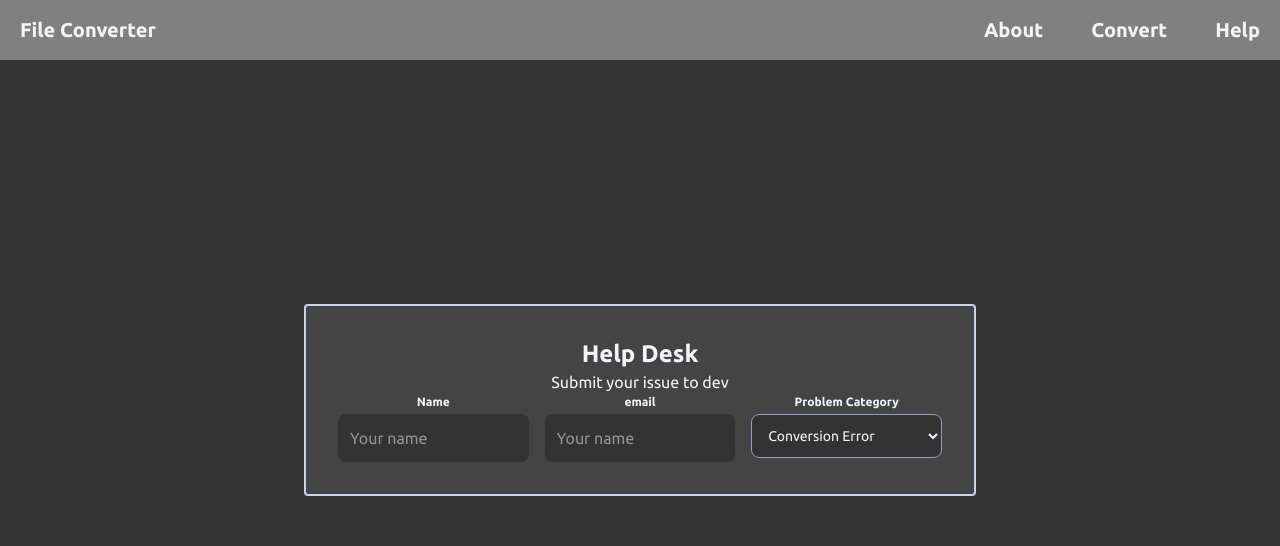
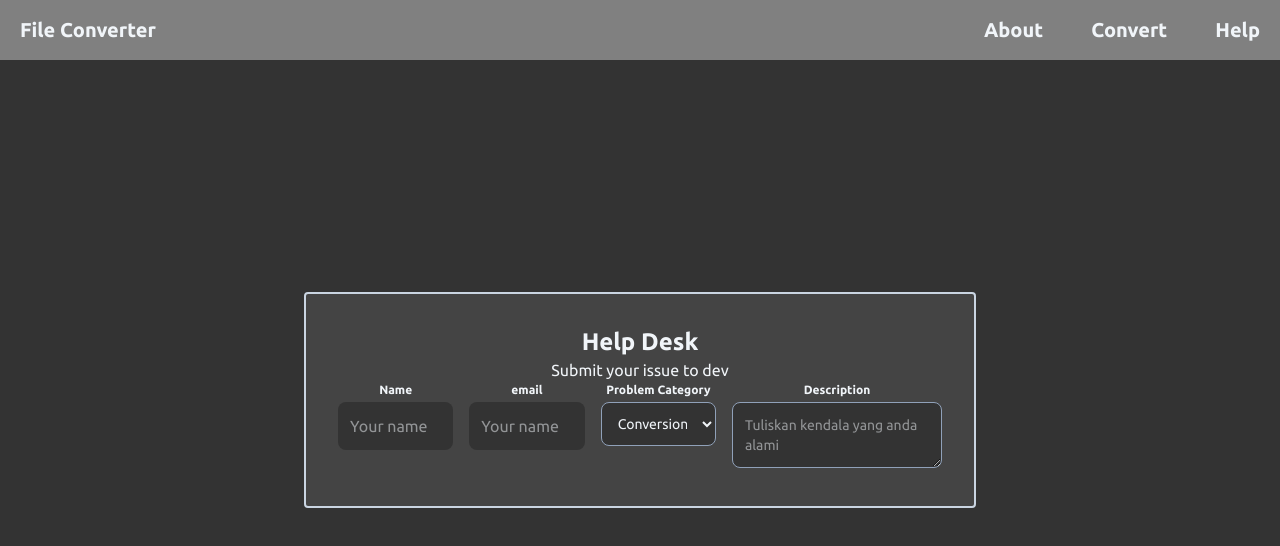
Before and after one commit to Carmeloanthony1/File-Converter, a React (Vite) app in the folder client/: page /help in a window 1280 px wide. Shown: the top 546 px of the page. Built offline with nearby package versions, Linux system fonts and the light colour scheme.

Commit message:
add: menambahkan description

```diff
--- a/client/src/Help.jsx
+++ b/client/src/Help.jsx
@@ -26,8 +26,8 @@ export default function Help(){
         <div className="w-full max-w-2xl bg-[#444] border-2 border-slate-300 rounded 2xl p-8 text-center">
             <h2 className="text-2xl font-bold">Help Desk</h2>
             <p>Submit your issue to dev</p>
-            <form className="flex flex-col gap-4">
-                <div className="flex flex-col sm:flex-row gap-4">
+            <form className="flex flex-cols gap-4">
+                <div className="flex flex-cols sm:flex-row gap-4">
                     <div className="flex-1">
                         <label className="text-xs font-bold mb-1 block">Name</label>
                         <input
@@ -53,6 +53,15 @@ export default function Help(){
                             <option value = "Bug/Suggestion">Bug/Suggestion</option>
                         </select>
                     </div>
+                    <div>
+                        <label className="text-xs font-bold mb-1 block">Description</label>
+                        <textarea
+                            row="4" required placeholder="Tuliskan kendala yang anda alami"
+                            value={formdata.message} onChange={(e) => setFormdata({ ...formdata, message: e.target.value})}
+                            className="w-full bg-[#333] border border-slate-400 rounded-lg p-3 text-sm focus:outline-none">
+
+                        </textarea>
+                    </div>
                 </div>
             </form>
         </div>
```
